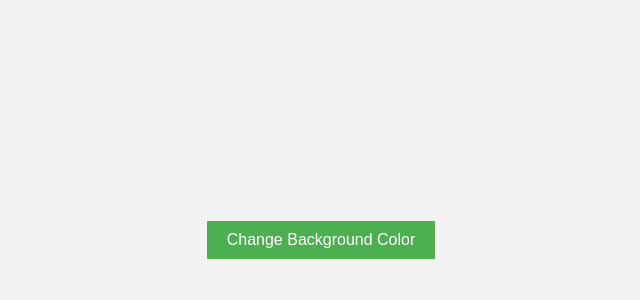
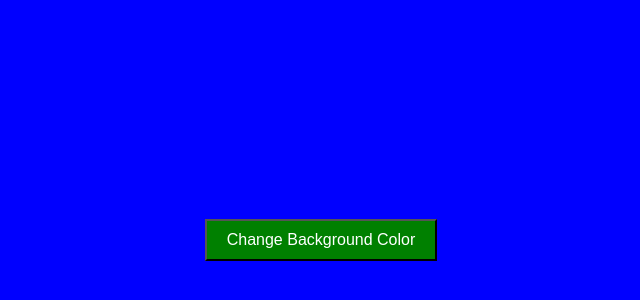
Before and after one commit to pneha22/pneha22.github.io, a plain HTML site: page index.html in a window 1280 px wide. Shown: the part 168-468 px from the top of the page, without its empty margins (319-959 px from the left). Drawn offline with Linux system fonts and the light colour scheme.

Commit message:
Update index.html

```diff
--- a/index.html
+++ b/index.html
@@ -8,15 +8,14 @@
       justify-content: center;
       align-items: center;
       height: 100vh;
-      background-color: #f2f2f2;
+      background-color: blue;
     }
 
     button {
       padding: 10px 20px;
       font-size: 16px;
-      background-color: #4CAF50;
+      background-color: green;
       color: white;
-      border: none;
       cursor: pointer;
     }
   </style>
```
